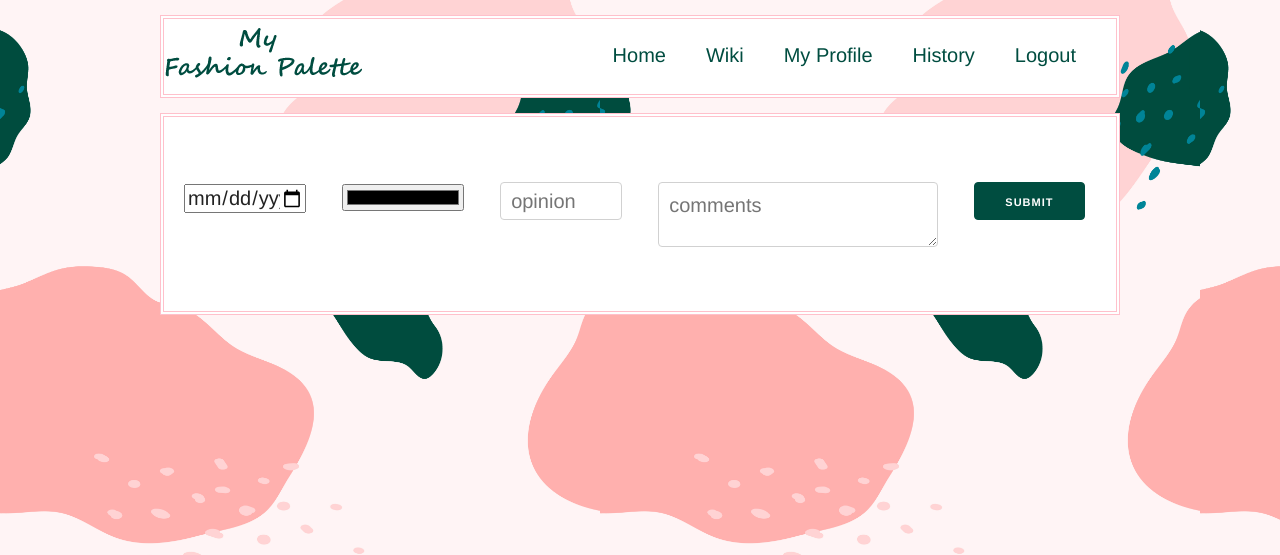
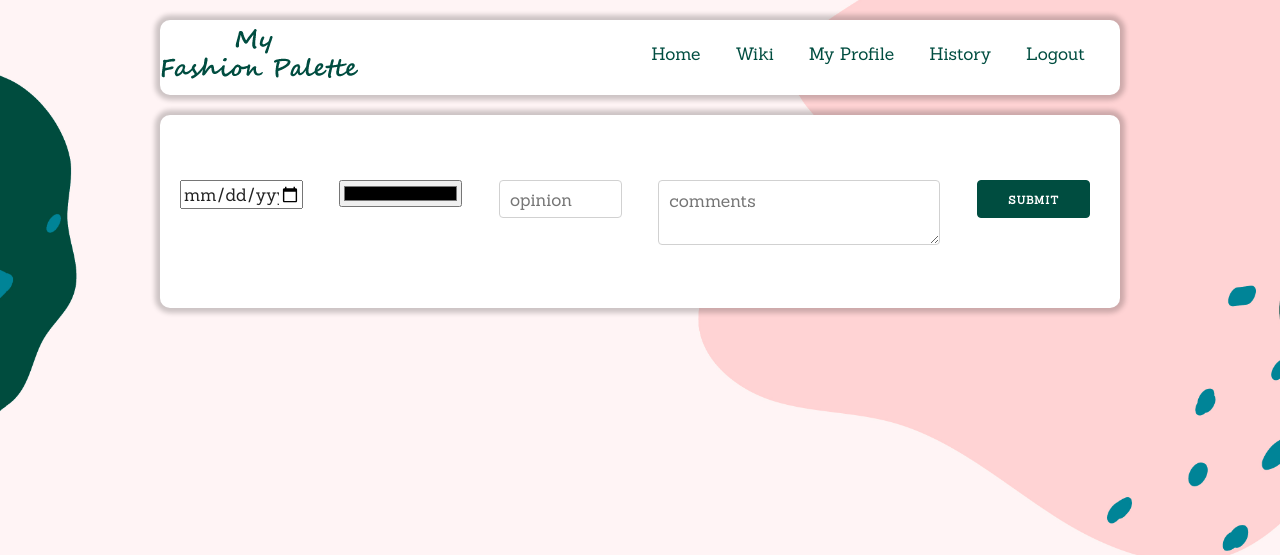
Before and after one commit to d-chell/fashionpalette, a Flask app: page /history in a window 1280 px wide. Shown: the top 555 px of the page. Run offline with Flask 2, Linux system fonts and the light colour scheme; a user stored in the database is signed in; data that the repository does not hold is empty.

Commit message:
Font and background improvements

```diff
--- a/static/main.css
+++ b/static/main.css
@@ -12,7 +12,7 @@
 
 body {
   background-image: url("/static/background.jpg");
-  background-size: 600px;
+  background-size: 1500px;
 }
 
 ::selection {
@@ -22,14 +22,16 @@
 #nav {
   display: flex;
   background-color: #fff;
-  margin: 1.5rem 0 1.5rem 0;
-  border: 4px double pink;
+  margin: 2rem 0 2rem 0;
+  box-shadow: 0 0 5px 5px rgba(0, 0, 0, 0.2);
+  border-radius: 1rem;
 }
 
 .coolbody {
   background-color: var(--background-color);
   padding: 4rem 2rem 4rem 2rem;
-  border: 4px double pink;
+  box-shadow: 0 0 5px 5px rgba(0, 0, 0, 0.2);
+  border-radius: 1rem;
 }
 
 #title {
--- a/static/skeleton.css
+++ b/static/skeleton.css
@@ -121,10 +121,10 @@
 html {
   font-size: 62.5%; }
 body {
-  font-size: 2rem; /* currently ems cause chrome bug misinterpreting rems on body element */
+  font-size: 1.75rem; /* currently ems cause chrome bug misinterpreting rems on body element */
   line-height: 1.6;
   font-weight: 400;
-  font-family: Helvetica, Arial, sans-serif;
+  font-family: 'Sanchez', serif;
   color: #222; }
 
 
--- a/templates/base.html
+++ b/templates/base.html
@@ -6,6 +6,7 @@
   <link rel="stylesheet" href="static/normalize.css">
   <link rel="stylesheet" href="static/skeleton.css">
   <link rel="stylesheet" href="static/main.css">
+<link href="https://fonts.googleapis.com/css2?family=Sanchez&display=swap" rel="stylesheet">
 </head>
 <body>
   <div class="container">
--- a/templates/history.html
+++ b/templates/history.html
@@ -31,6 +31,7 @@
         <th>Color</th>
         <th>Opinion</th>
         <th>Comments</th>
+        <th></th>
       </tr>
     </thead>
     <tbody id="historytable">
```
